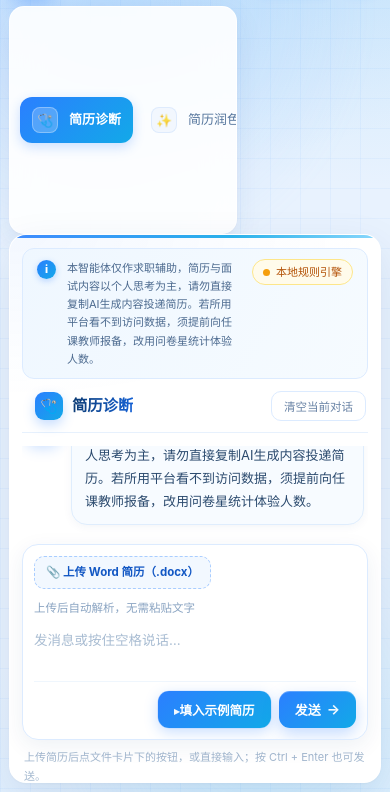
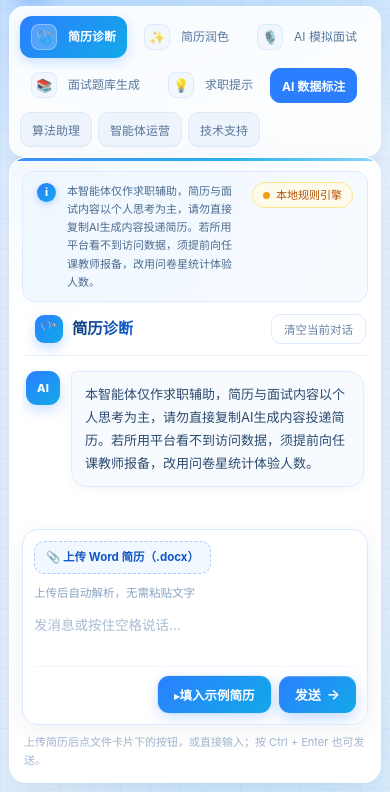
Before and after one commit to hxyydr/ai-job-resume-helper, a plain HTML site: page index.html in a window 390 px wide. Shown: the part 52-844 px from the top of the page. Drawn offline with Linux system fonts and the light colour scheme; no server answers.

```diff
--- a/index.html
+++ b/index.html
@@ -923,7 +923,18 @@
   @media (max-width:820px){
     .topbar{height:58px;padding:0 12px}
     .workspace{padding:0 9px 9px}
-    .sidebar{padding:9px 10px;border-radius:15px;background:rgba(255,255,255,.9)}
+    /* 窄屏必须把桌面端的固定宽高收回：.sidebar 后面还有一条 width:228px 的设计层样式，
+       不在这里显式覆盖就会被盖掉，手机上只塞得下两个入口、其余功能滚出可视区 */
+    .sidebar{
+      width:100%;flex:0 0 auto;height:auto;
+      padding:9px 10px;border-radius:15px;background:rgba(255,255,255,.9);
+      display:flex;flex-direction:row;flex-wrap:wrap;align-items:center;
+      gap:6px;overflow:visible;
+    }
+    .sidebar .nav-item,.sidebar .pos-chip{width:auto;flex:0 0 auto;margin:0;padding:8px 11px;font-size:12px}
+    /* 岗位标签与功能入口同排时容易混淆：给它淡底+浅边，和带图标的白色功能卡区分开 */
+    .sidebar .pos-chip{background:#EEF4FB;border:1px solid #DDE9F6;border-radius:10px;color:#5B7699}
+    .sidebar .pos-chip.active{background:#2B7FFF;border-color:#2B7FFF;color:#fff}
     .sidebar .pos-now,.sidebar .side-stats{display:none}
     .nav-item.active{box-shadow:0 4px 12px rgba(43,127,255,.24)}
     .main-card{padding:13px 12px 12px;border-radius:17px}
```
